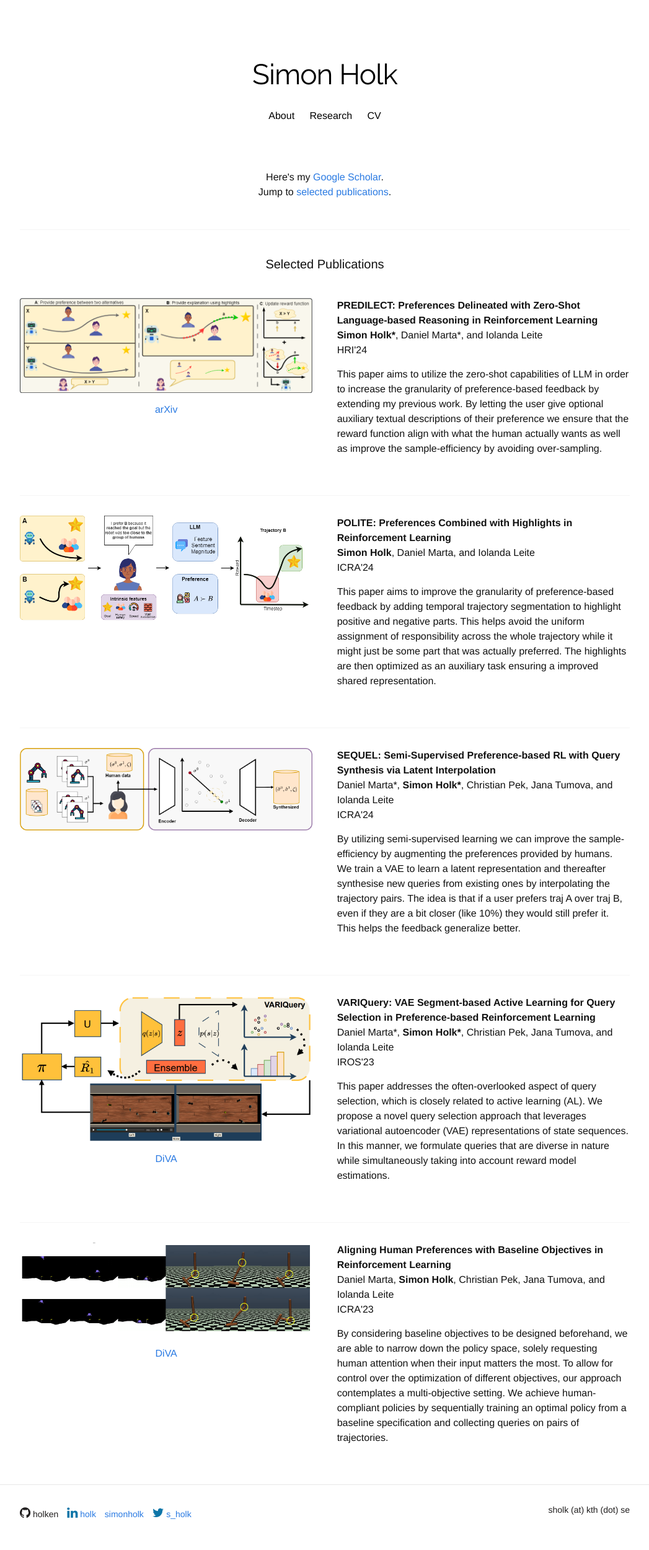
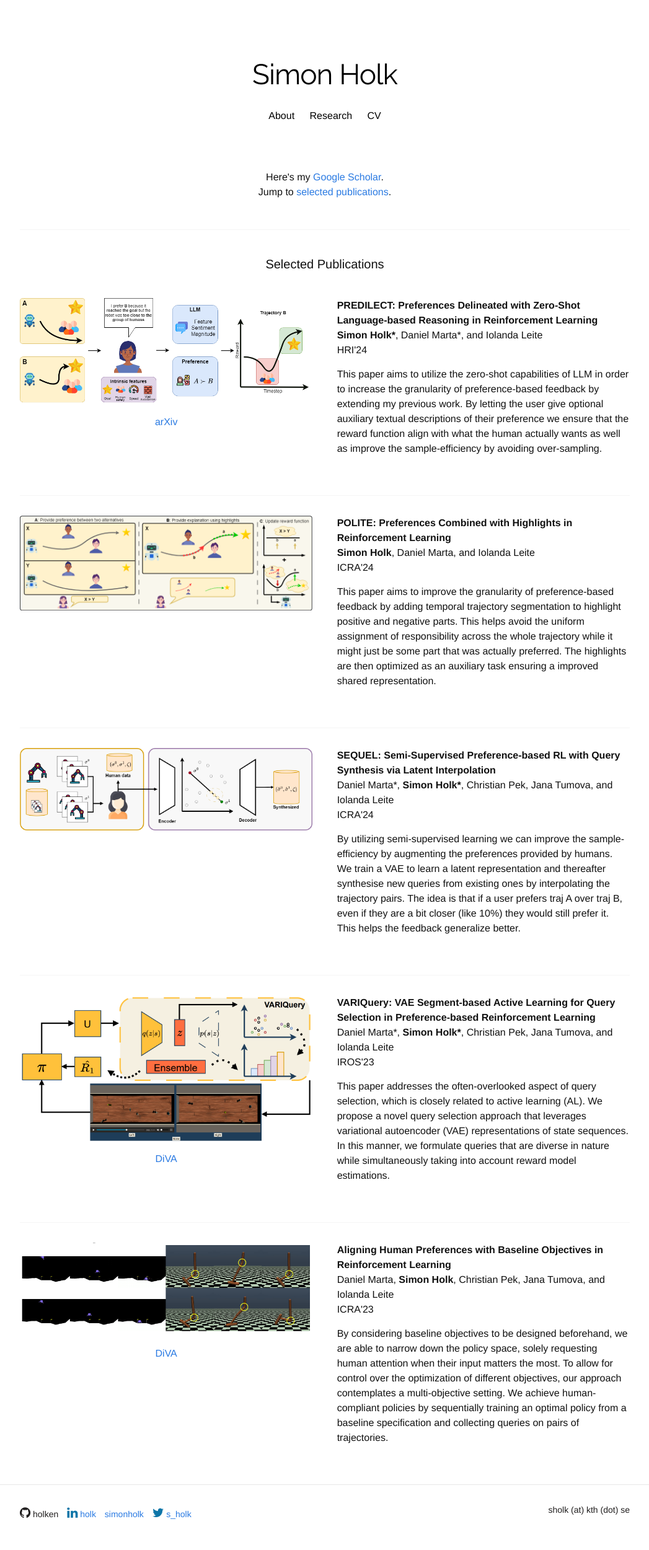
Before and after one commit to holken/holken.github.io, a Jekyll site: the page built from research.html, in a window 1280 px wide. Shown: the whole page at 62% size, without its empty margins (116-1163 px from the left). Built offline with Jekyll 4.4.1, drawn with Linux system fonts in a browser that asks for light colours; nearby versions of some CDN libraries; some web fonts are replaced; a style sheet for code colours, icons or effects is not loaded.

Commit message:
Change images in research.html

```diff
--- a/research.html
+++ b/research.html
@@ -16,7 +16,7 @@ title: "Research Overview"
 
   <div class="row">
     <div class="six columns">
-      <img style="margin-top:0em" src="/images/research/POLITE1.png">
+      <img style="margin-top:0em" src="/images/research/LLMpolite.png">
       <table>
         <tr>
           <td><a href="https://arxiv.org/abs/2402.15420">arXiv</a></td>
@@ -42,7 +42,7 @@ title: "Research Overview"
 
 <div class="row">
   <div class="six columns">
-    <img style="margin-top:0em" src="/images/research/LLMpolite.png">
+    <img style="margin-top:0em" src="/images/research/POLITE1.png">
   </div>
 
   <div class="six columns">
```
Also changed, not shown: 2 other files.
